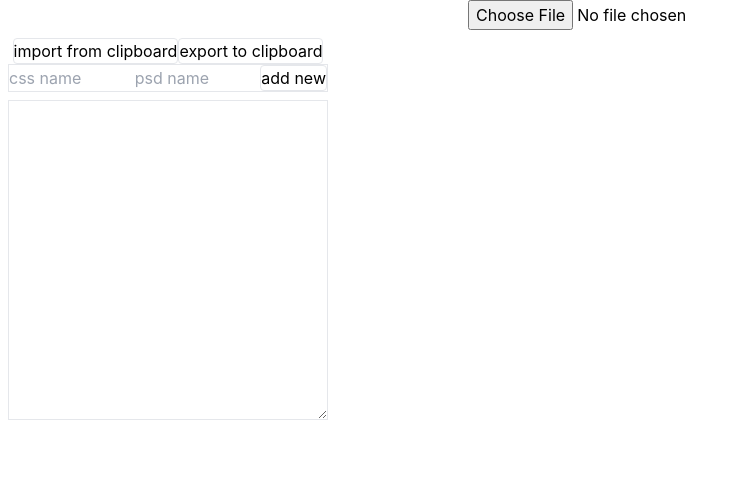
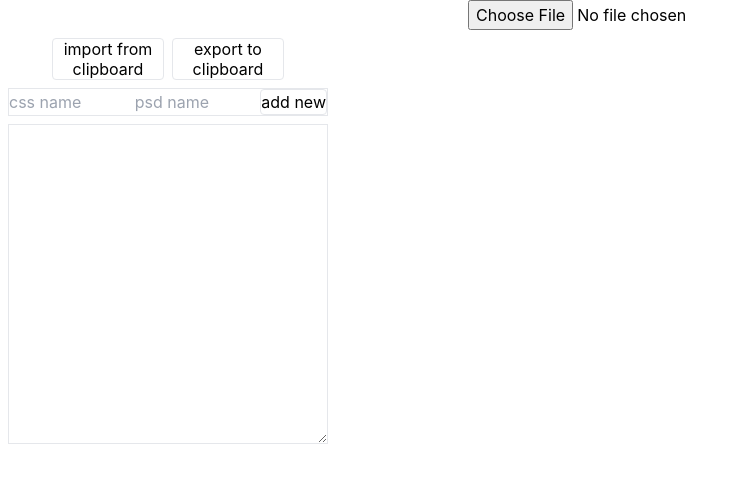
Before and after one commit to pseudoacacial/psd-online, a React (Vite) app: page / in a window 1280 px wide. Shown: the top 482 px of the page, without its empty margins (0-740 px from the left). Built offline with nearby package versions, Linux system fonts and the light colour scheme.

Commit message:
remove duplicate css selectors from css result

```diff
--- a/src/components/CssResult/CssResult.tsx
+++ b/src/components/CssResult/CssResult.tsx
@@ -90,7 +90,13 @@ export const CssResult = () => {
       )
 
       const artboardMatch = artboard && artboard.name.match(groupNameRegex)
-      artboardMatch && matchesByArtboard[artboardMatch[1]].push(match)
+
+      artboardMatch &&
+        //if match for this selector already exists in this artboard - don't add more
+        !matchesByArtboard[artboardMatch[1]].find(
+          e => e.selectorId === match.selectorId,
+        ) &&
+        matchesByArtboard[artboardMatch[1]].push(match)
     })
     return matchesByArtboard
   }
--- a/src/components/queryList/QueryList.tsx
+++ b/src/components/queryList/QueryList.tsx
@@ -34,18 +34,20 @@ export const QueryList = () => {
 
   return (
     <div>
+      <div className="flex justify-center">
         <button
-        className="border rounded"
+          className="border rounded mx-1 mb-2 px-1 max-w-28 leading-tight"
           onClick={handleImportQueriesfromClipboard}
         >
           import from clipboard
         </button>
         <button
-        className="border rounded"
+          className="border rounded mx-1 mb-2 px-1 max-w-28 leading-tight"
           onClick={handleExportQueriesToClipboard}
         >
           export to clipboard
         </button>
+      </div>
       <div className="queryList flex-column w-80">
         {selectors.map(element => (
           <QueryListItem key={element.id} query={element}></QueryListItem>
```
Lines whose indentation alone changed are shown as unchanged.
